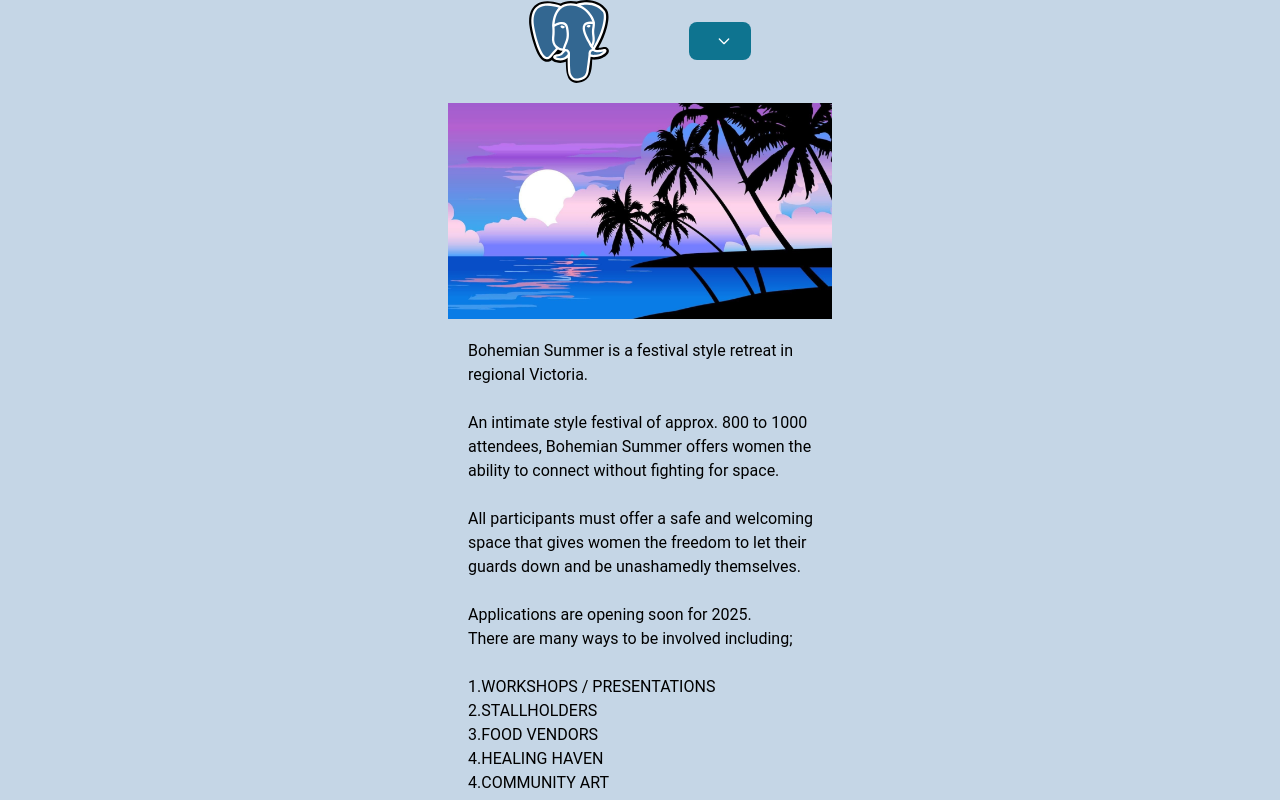
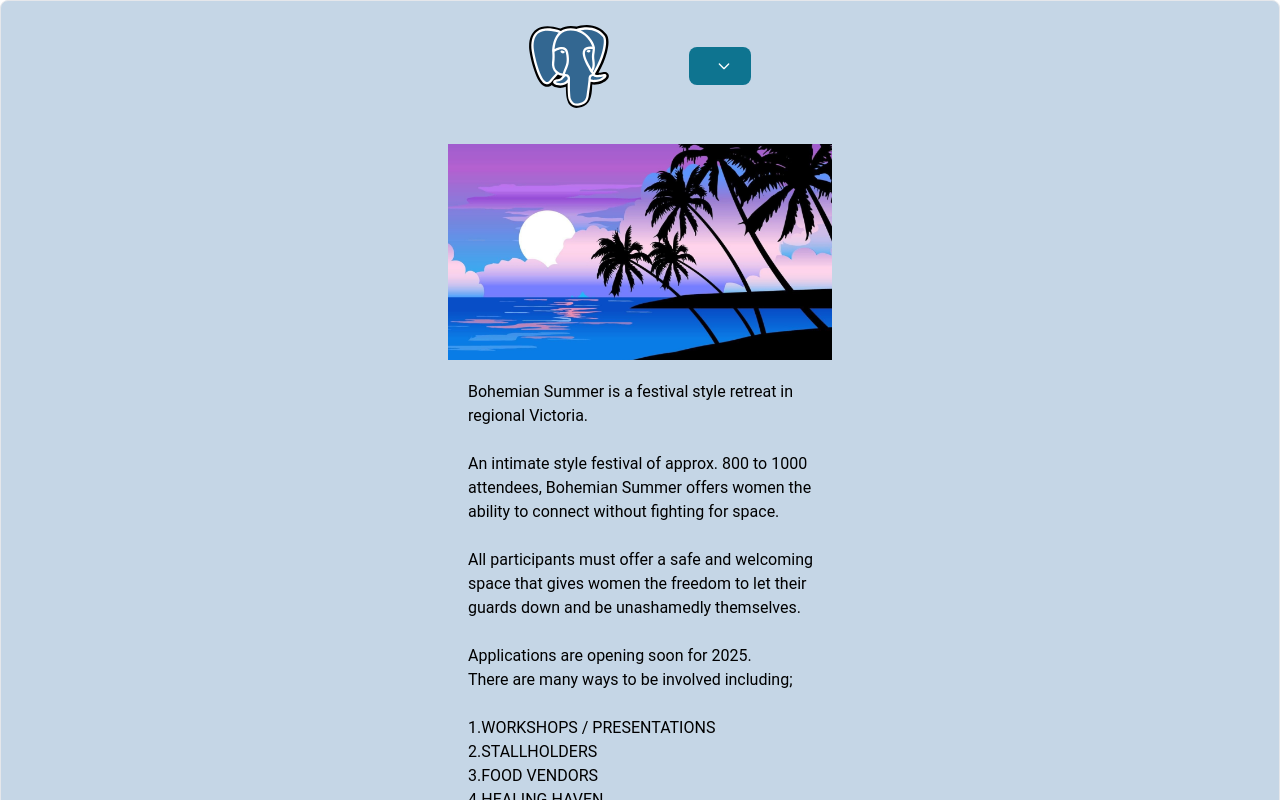
Before and after one commit to shaddybett/davy, a React (Create React App) app: page / in a window 1280 px wide. Shown: the top 800 px of the page. Built offline with nearby package versions, Linux system fonts and the light colour scheme.

Commit message:
imported card from flowbite

```diff
--- a/src/components/Home.js
+++ b/src/components/Home.js
@@ -8,7 +8,7 @@ import { Link } from "react-router-dom";
 // const navigate = useNavigate()
 function Home() {
   return (
-    <div className="body min-h-screen ">
+    <Card className="body min-h-screen max-h-sm">
       <div className="grid justify-center items-center">
         <div className="flex items-center">
           <img src={logo} className="max-w-20 " />
@@ -73,7 +73,7 @@ function Home() {
           please consider this before applying.
         </p>
       </div>
-    </div>
+    </Card>
   );
 }
 
```
